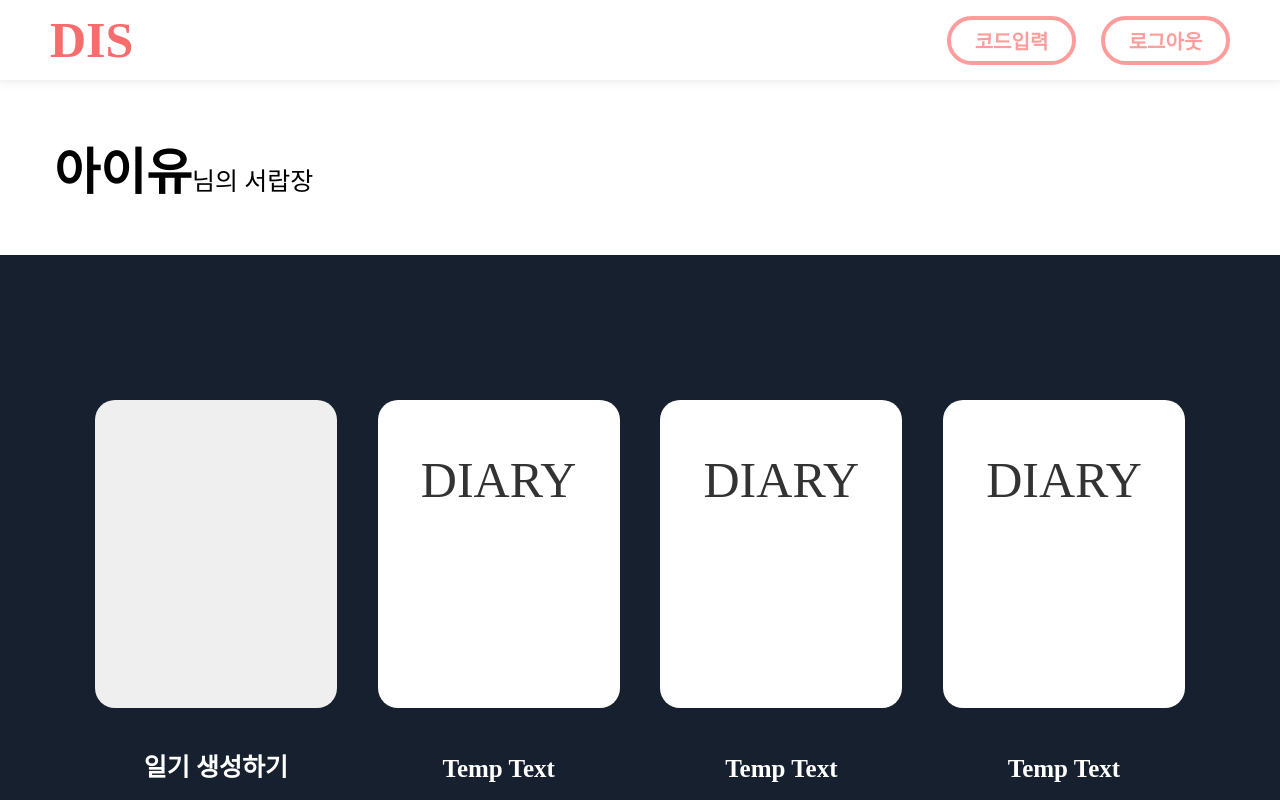
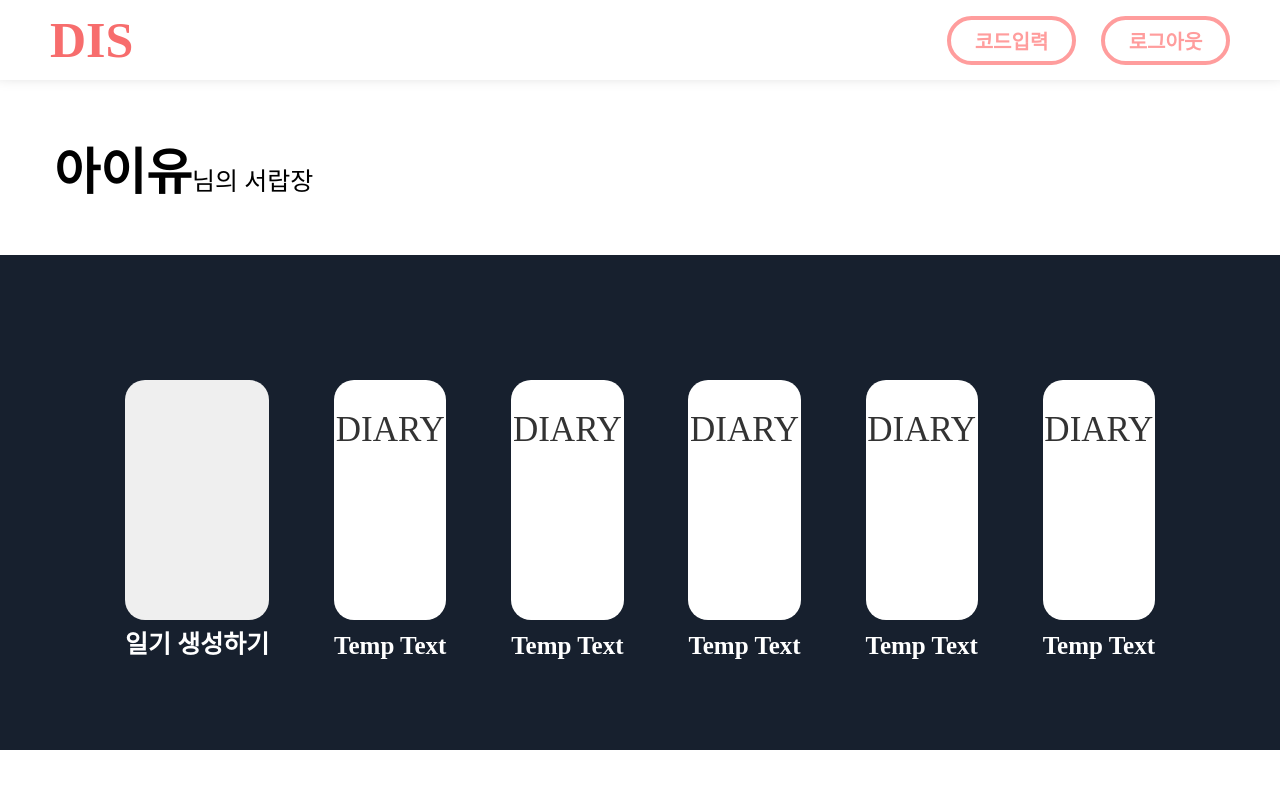
Before and after one commit to DSM-DIS/DIS-Client, a React app: page /main in a window 1280 px wide. Shown: the top 800 px of the page. Built offline with nearby package versions, Linux system fonts and the light colour scheme.

Commit message:
[FIX] <components/Diary.js> Style 변경

```diff
--- a/src/components/main/Drawer/DirayWrap/Diary/Diary.js
+++ b/src/components/main/Drawer/DirayWrap/Diary/Diary.js
@@ -1,12 +1,12 @@
-import React from 'react';
-import * as S from './styles';
+import React from "react";
+import * as S from "./styles";
 
 const Diary = (props) => {
 	const { mode } = props;
 
 	return (
 		<S.Container>
-			{mode === 'init' ? (
+			{mode === "init" ? (
 				<>
 					<S.DiaryShape mode={mode} />
 					<S.DiaryText>{`일기 생성하기`}</S.DiaryText>
--- a/src/components/main/Drawer/DirayWrap/Diary/styles.js
+++ b/src/components/main/Drawer/DirayWrap/Diary/styles.js
@@ -1,10 +1,9 @@
-import styled from 'styled-components';
+import styled from "styled-components";
 
 export const Container = styled.div`
 	display: flex;
-	width: 242px;
-	height: 383px;
-	margin: 50px 0;
+	height: 280px;
+	margin: 30px;
 	align-items: center;
 	justify-content: space-between;
 	flex-direction: column;
@@ -13,19 +12,19 @@ export const Container = styled.div`
 export const DiaryShape = styled.div`
 	display: flex;
 	width: 100%;
-	height: 206px;
-	padding: 51px 0;
+	min-height: 180px;
+	padding: 30px 0;
 	border-radius: 20px;
-	background: ${(props) => (props.mode === 'init' ? '#efefef' : 'white')};
+	background: ${(props) => (props.mode === "init" ? "#efefef" : "white")};
 	color: #333333;
-	font-size: 50px;
+	font-size: 35px;
 	justify-content: center;
 
 	transition: all 0.3s ease-in-out;
 
 	&:hover {
 		cursor: pointer;
-		transform: scale(1.1);
+		transform: scale(1.03);
 	}
 `;
 
```
